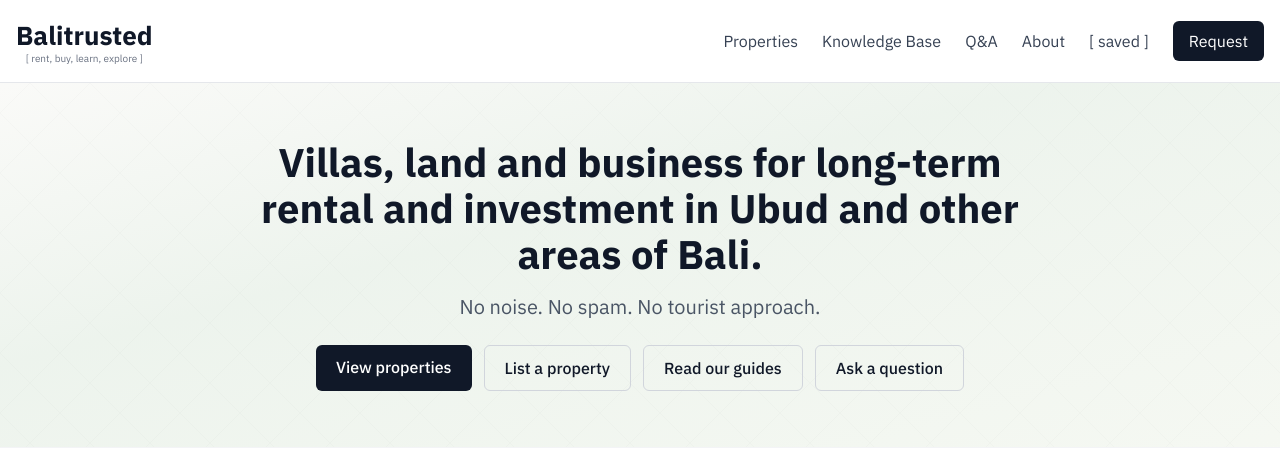
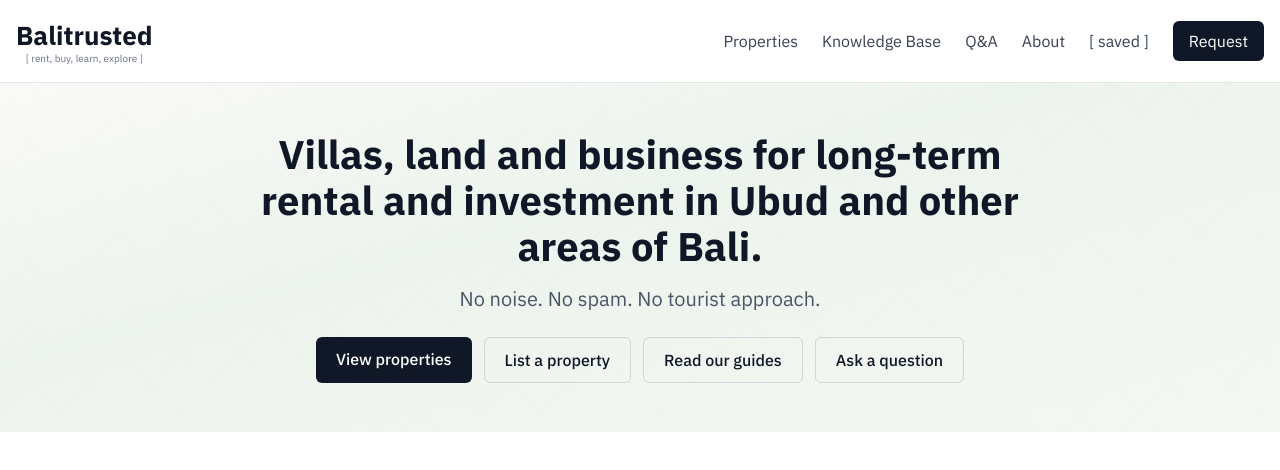
Before and after one commit to balitrusted/bali-realestate, a Next.js app: page / in a window 1280 px wide. Shown: the top 470 px of the page. Built offline with nearby package versions, Linux system fonts and the light colour scheme; no server answers.

Commit message:
Hero: match site styles, tighter green zone padding (py-8 md:py-12)

```diff
--- a/app/page.tsx
+++ b/app/page.tsx
@@ -51,7 +51,7 @@
           }}
         />
         {/* Optional: hero image - light overlay for future use. For now gradient only. */}
-        <div className="relative z-10 container mx-auto px-4 py-10 md:py-14">
+        <div className="relative z-10 container mx-auto px-4 py-8 md:py-12">
           <div className="max-w-3xl mx-auto text-center">
             <h1 className="text-[2rem] md:text-[2.5rem] font-bold text-gray-900 mb-4 leading-[1.15]">
               Villas, land and business for long-term rental and investment in Ubud and other areas of Bali.
```
